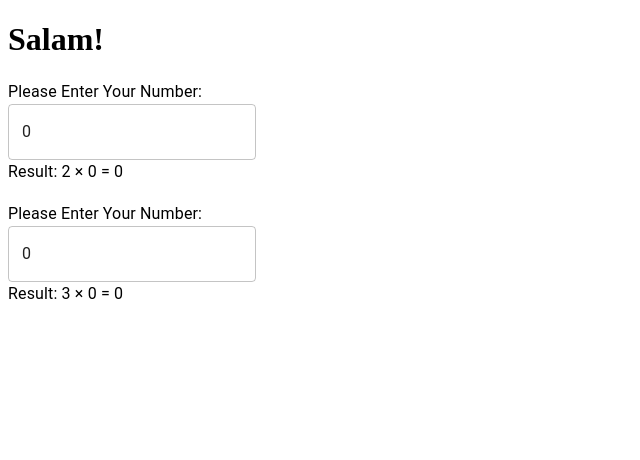
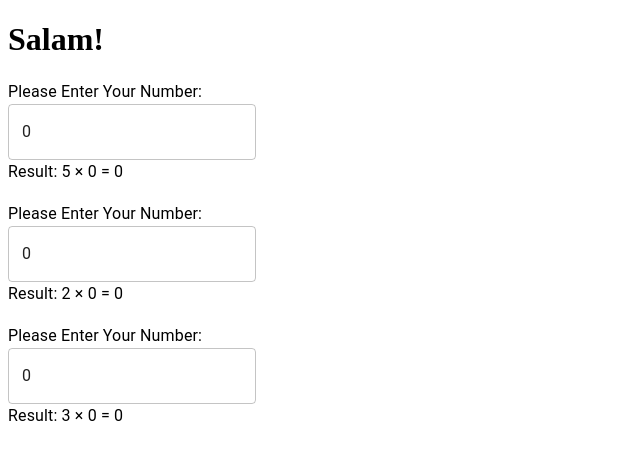
Before and after one commit to AmooHashem/az-narm-1, a React (Create React App) app: page / in a window 1280 px wide. Shown: the top 460 px of the page, without its empty margins (0-640 px from the left). Built offline with nearby package versions, Linux system fonts and the light colour scheme.

Commit message:
feat : add 5x feature

```diff
--- a/src/App.js
+++ b/src/App.js
@@ -4,10 +4,15 @@ import { useState } from 'react';
 function App() {
   const [firstNumber, setFirstNumber] = useState(0);
   const [secondNumber, setSecondNumber] = useState(0);
+  const [thirdNumber, setThirdNumber] = useState(0);
 
   return (
     <>
       <h1>Salam!</h1>
+      <Typography>Please Enter Your Number:</Typography>
+      <TextField variant='outlined' value={thirdNumber} onChange={(e) => setThirdNumber(e.target.value)} />
+      <Typography>{`Result: 5 × ${thirdNumber} = ${5 * thirdNumber}`}</Typography>
+      <br />
       <Typography>Please Enter Your Number:</Typography>
       <TextField variant='outlined' value={firstNumber} onChange={(e) => setFirstNumber(e.target.value)} />
       <Typography>{`Result: 2 × ${firstNumber} = ${2 * firstNumber}`}</Typography>
@@ -15,6 +20,7 @@ function App() {
       <Typography>Please Enter Your Number:</Typography>
       <TextField variant='outlined' value={secondNumber} onChange={(e) => setSecondNumber(e.target.value)} />
       <Typography>{`Result: 3 × ${secondNumber} = ${3 * secondNumber}`}</Typography>
+      <br />
     </>
   );
 }
```
